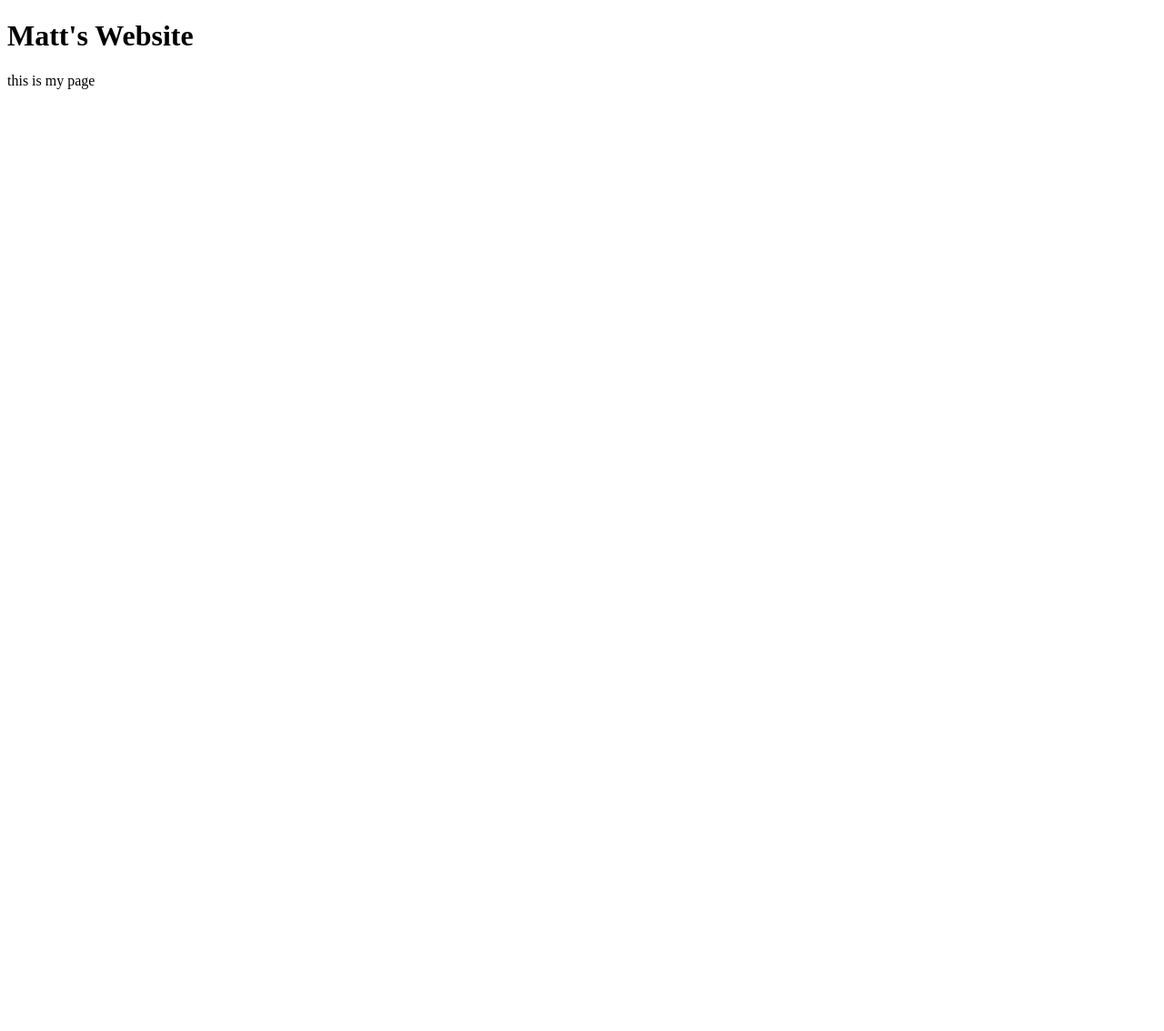
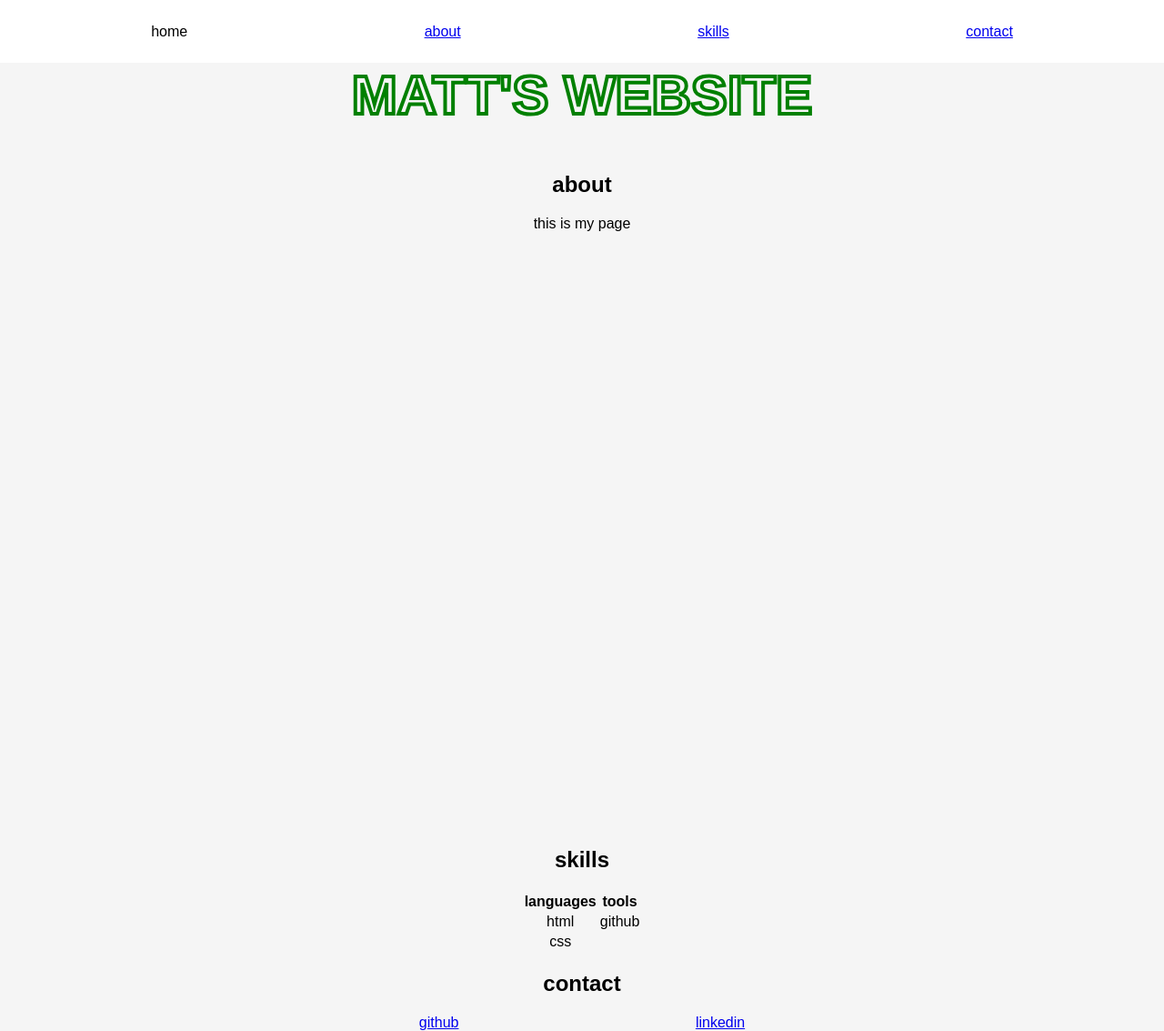
Before and after one commit to mattmcaleer/personal-website-project, a plain HTML site: page index.html in a window 1280 px wide. Shown: the whole page at 91% size. Before the commit the page ends 800 px from the top, so only its background shows below. Drawn offline with Linux system fonts and the light colour scheme.

Commit message:
website skeletonn in progress

```diff
--- a/index.html
+++ b/index.html
@@ -2,10 +2,47 @@
 <html>
   <head>
     <title>Matt's Website</title>
+    <link href="style.css" rel="stylesheet">
   </head>
   <body>
-    <h1>Matt's Website</h1>
+  <header>
+    <h1>MATT'S WEBSITE</h1>
+      <nav class="navbar">
+        <a>home</a>
+        <a href="#about">about</a>
+        <a href="#skills">skills</a>
+        <a href="#contact">contact</a>
+      </nav>
+  </header>
+
+  <section class="about">
+    <h2>about</h2>
       <p>this is my page</p>
-  </body>
+  </section>
+
+  <section>
+    <h2>skills</h2>
+      <table>
+        <thead>
+          <th>languages</th>
+          <th>tools</th>
+        </thead>
+        <tbody>
+          <tr>
+            <td>html</td>
+            <td>github</td>
+          </tr>
+          <tr><td>css</td></tr>
+        </tbody>
+      </table>
+  </section>
+
+  <section>
+    <h2>contact</h2>
+      <a href="https://github.com/mick-pear" target="_blank" rel="noreferrer noopener">github</a>
+      <a href="https://www.linkedin.com/in/matthew-mcaleer/" target="_blank" rel="noreferrer noopener">linkedin</a>
+  </section>
+
+</body>
 
 </html>
--- /dev/null
+++ b/style.css
@@ -0,0 +1,53 @@
+body {
+  background: whitesmoke;
+  text-align: center;
+  font-family: Arial, Helvetica, sans-serif;
+  margin: 0;
+  padding: auto;
+}
+
+
+header h1 {
+  -webkit-text-stroke: green 4px;
+  color: transparent;
+  font-weight: 900;
+  margin-top: 70px;
+  font-size: 60px;
+  margin-left margin-right: auto;
+}
+
+.navbar {
+  position: fixed;
+  width: 100%;
+  top: 0;
+  overflow: hidden;
+  padding-top: 2%;
+  padding-bottom: 2%;
+  background: white;
+  margin-bottom: 0;
+}
+
+nav {
+  text-align: center;
+}
+
+nav a {
+  padding-left: 10%;
+  padding-right: 10%;
+}
+
+section.about {
+  margin-top: 50px;
+  padding-bottom: 50%; /*change bottom padding once content added*/
+}
+
+
+section a {
+  padding-left: 10%;
+  padding-right: 10%;
+}
+
+table {
+  margin-left: auto;
+  margin-right: auto;
+}
```
